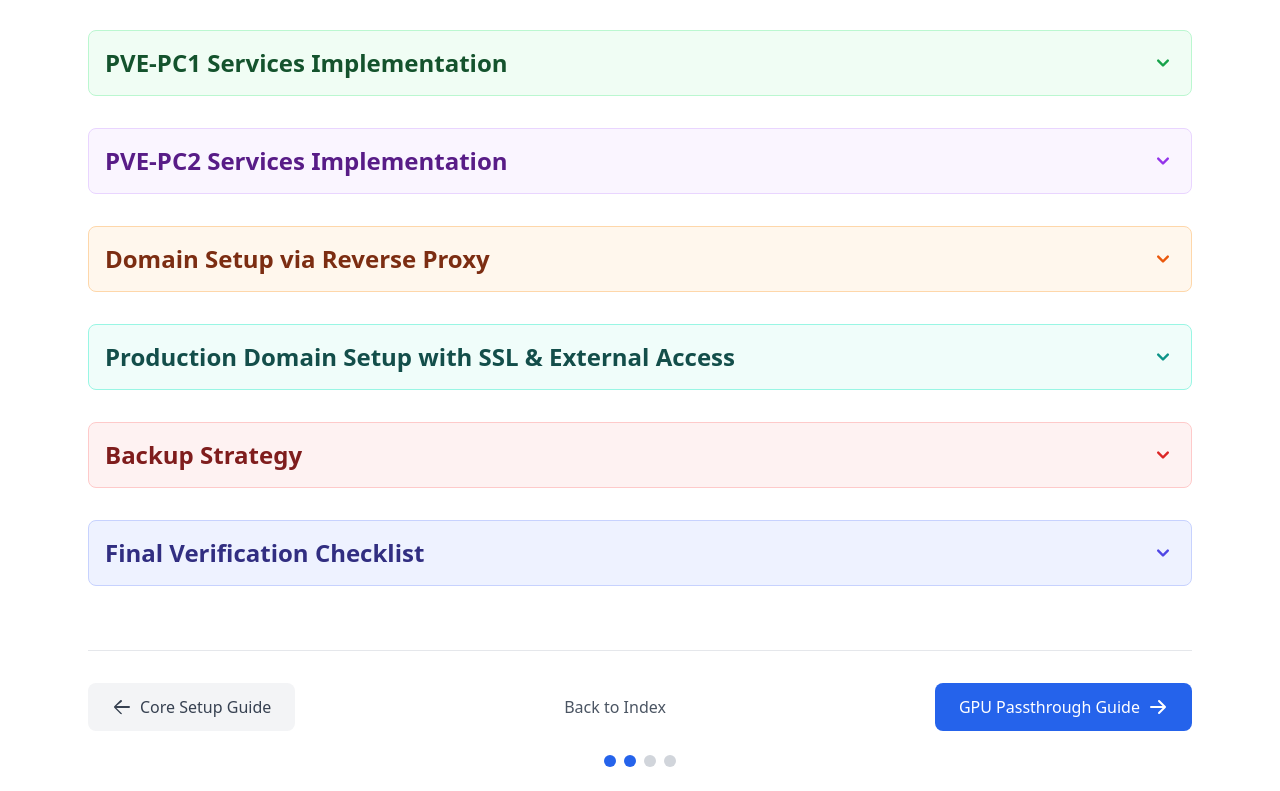
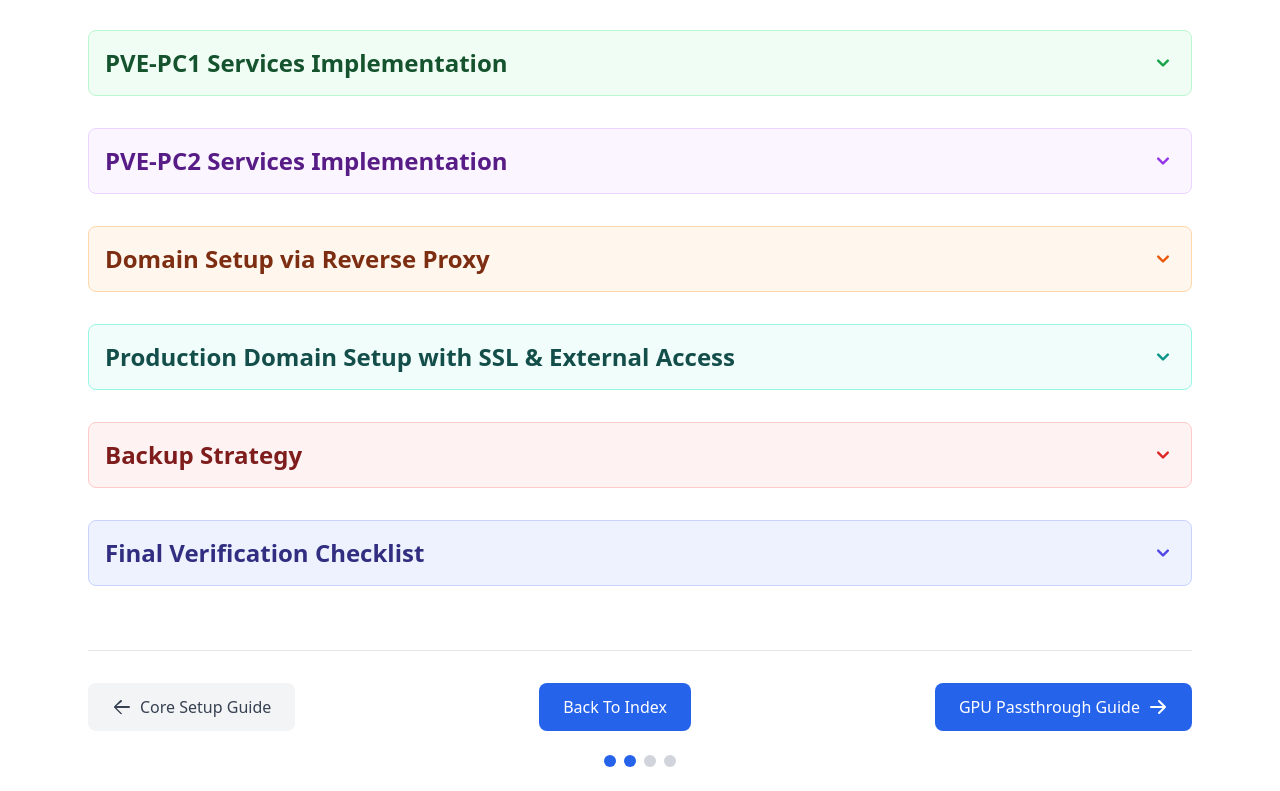
Before and after one commit to avaera8775/proxmox-docs, a Vue app: page /services-guide in a window 1280 px wide. Shown: the part 911-1702 px from the top of the page. Built offline with nearby package versions, Linux system fonts and the light colour scheme.

Commit message:
Fixed button classes for return to index

```diff
--- a/src/components/CoreSetup.vue
+++ b/src/components/CoreSetup.vue
@@ -372,9 +372,10 @@ zfs create storage/nextcloud
 
         <button
           @click="navigateToHome"
-          class="px-6 py-3 text-gray-600 dark:text-gray-400 hover:text-gray-800 dark:hover:text-gray-200 transition-colors"
+          class="flex items-center px-6 py-3 bg-blue-600 text-white rounded-lg hover:bg-blue-700 transition-colors"
         >
-          Back to Index
+
+          Back To Index
         </button>
 
         <button
--- a/src/components/GPUPassthrough.vue
+++ b/src/components/GPUPassthrough.vue
@@ -472,9 +472,10 @@ vga: none
 
         <button
           @click="navigateToHome"
-          class="px-6 py-3 text-gray-600 dark:text-gray-400 hover:text-gray-800 dark:hover:text-gray-200 transition-colors"
+          class="flex items-center px-6 py-3 bg-blue-600 text-white rounded-lg hover:bg-blue-700 transition-colors"
         >
-          Back to Index
+
+          Back To Index
         </button>
 
         <button
--- a/src/components/ServicesGuide.vue
+++ b/src/components/ServicesGuide.vue
@@ -1548,9 +1548,10 @@ echo "0 2 * * * /usr/local/bin/zfs-snapshot.sh" | crontab -</code></pre>
 
         <button
           @click="navigateToHome"
-          class="px-6 py-3 text-gray-600 dark:text-gray-400 hover:text-gray-800 dark:hover:text-gray-200 transition-colors"
+          class="flex items-center px-6 py-3 bg-blue-600 text-white rounded-lg hover:bg-blue-700 transition-colors"
         >
-          Back to Index
+
+          Back To Index
         </button>
 
         <button
```
